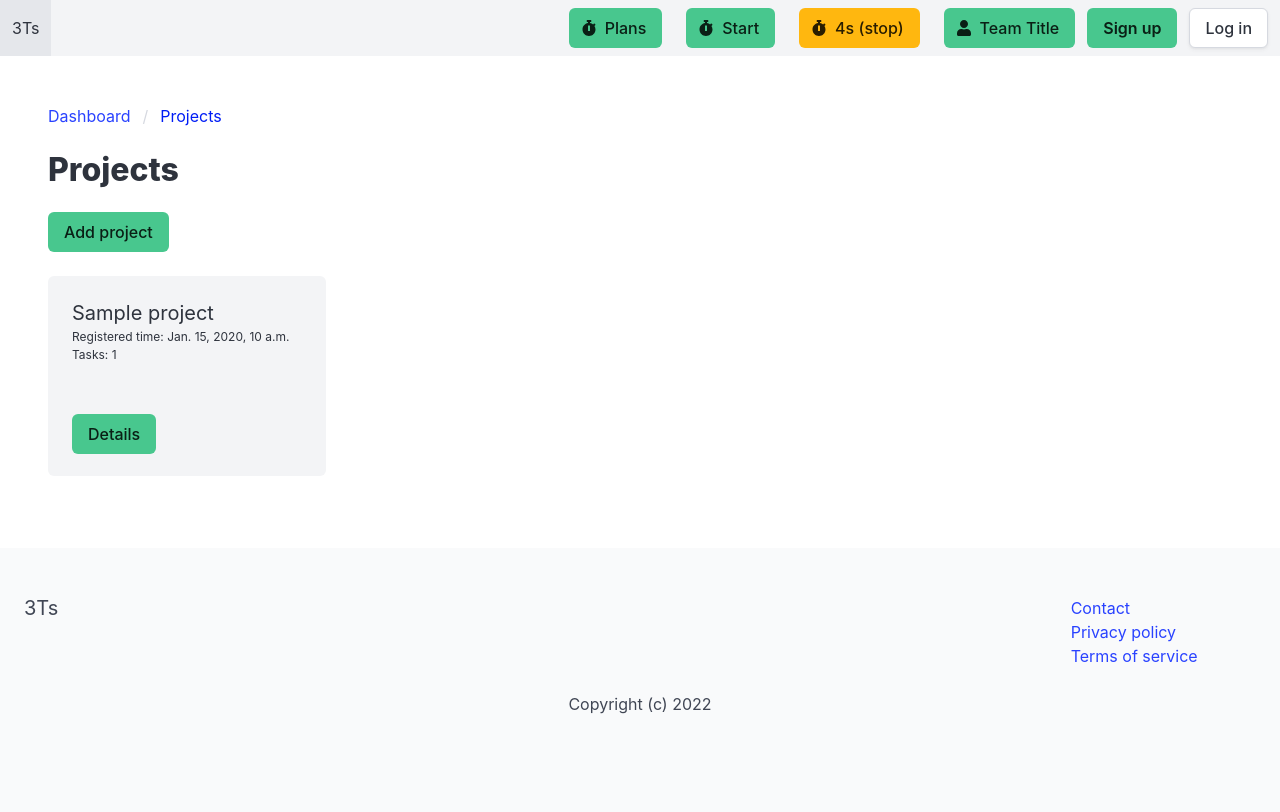
After one commit to ArtusU/3Ts, a Django app: template apps/project/templates/project/projects.html in a window 1280 px wide. The commit adds this page. Run offline with Django 3.2, Linux system fonts and the light colour scheme; the template is opened without the code that fills it: most values are stand-ins (such as "Sample title", 1, 10 or a date in 2020); some libraries are stand-ins or nearby versions.

Commit message:
user projects list

```diff
--- a/apps/core/templates/core/base.html
+++ b/apps/core/templates/core/base.html
@@ -17,7 +17,7 @@
 
             <div class="navbar-menu">
                 <div class="navbar-end">
-
+                    {% if not request.user.is_authenticated %}
                     <div class="navbar-item">
                         <div class="buttons">
                             <a class="button is-success" href="{% url 'plans' %}">
@@ -26,6 +26,16 @@
                             </a>
                         </div>
                     </div>
+                    {% else %}
+                    <div class="navbar-item">
+                        <div class="buttons">
+                            <a class="button is-success" href="{% url 'project:projects' %}">
+                                <span class="icon"><i class="fas fa-university"></i></span>
+                                <span>Projects</span>
+                            </a>
+                        </div>
+                    </div>
+                    {% endif %}
 
                     <div class="navbar-item">
                         <div class="buttons">
--- /dev/null
+++ b/apps/project/templates/project/projects.html
@@ -0,0 +1,105 @@
+{% extends 'core/base.html' %}
+
+{% block title %}Projects | {% endblock %}
+
+{% block content %}
+    <div id="projects-app">
+        <nav class="breadcrumb" aria-label="breadcrumbs">
+            <ul>
+                <li><a href="#">Dashboard</a></li>
+                <li class="is-active"><a href="#" aria-current="page">Projects</a></li>
+            </ul>
+        </nav>
+
+        <div class="columns">
+            <div class="column is-4">
+                <h1 class="title">Projects</h1>
+                    <a @click="showAddProjectModal = !showAddProjectModal" class="button is-success">Add project</a>
+            </div>
+        </div>
+
+        <div class="columns">
+            {% for project in projects %}
+                <div class="column is-3">
+                    <div class="notification">
+                        <h2 class="is-size-5">{{ project.title }}</h2>
+                        <p class="is-size-7">Registered time: {{ project.registered_time }}</p>
+                        <p class="is-size-7">Tasks: {{ project.num_tasks_todo }}</p>
+
+                        <hr>
+
+                        <a href="#" class="button is-success">Details</a>
+                    </div>
+                </div>
+            {% empty %}
+                <div class="column is-3">
+                    <div class="notification">
+                        No projects yet...
+                    </div>
+                </div>
+            {% endfor %}
+        </div>
+
+        <div class="modal" :class="{'is-active': showAddProjectModal}">
+            <div class="modal-background"></div>
+
+            <form method="post" action="." @submit="validateForm">
+                {% csrf_token %}
+
+                <div class="modal-card">
+                    <div class="modal-card-head">
+                        <p class="modal-card-title">Add project</p>
+                    </div>
+
+                    <div class="modal-card-body">
+                        <div class="field">
+                            <label>Title</label>
+                            <div class="control">
+                                <input type="text" name="title" id="id_title" v-model="title" class="input">
+                            </div>
+                        </div>
+
+                        <div class="notification is-danger" v-if="showError">
+                            The title field is missing!
+                        </div>
+                    </div>
+
+                    <footer class="modal-card-foot">
+                        <button class="button is-success">Submit</button>
+                        <button class="button" @click="showAddProjectModal = !showAddProjectModal">Cancel</button>
+                    </footer>
+                </div>
+            </form>
+        </div>
+    </div>
+{% endblock %}
+
+{% block scripts %}
+    <script>
+        const ProjectsApp = {
+            data() {
+                return {
+                    showAddProjectModal: false,
+                    title: '',
+                    showError: false
+                }
+            },
+            delimiters: ['[[', ']]'],
+            methods: {
+                validateForm(e) {
+                    if (this.title) {
+                        return true
+                    }
+
+                    this.showError = true
+
+                    e.preventDefault()
+
+                    return false
+                }
+            }
+        }
+
+        Vue.createApp(ProjectsApp).mount('#projects-app')
+    </script>
+{% endblock %}
--- a/apps/team/context_processors.py
+++ b/apps/team/context_processors.py
@@ -5,7 +5,6 @@ def active_team(request):
     if request.user.is_authenticated:
         if request.user.userprofile.active_team_id:
             team = Team.objects.get(pk=request.user.userprofile.active_team_id)
-
             return {'active_team': team}
 
     return {'active_team': None}
--- a/ttt/urls.py
+++ b/ttt/urls.py
@@ -19,4 +19,6 @@ urlpatterns = [
     path("logout/", auth_views.LogoutView.as_view(), name="logout"),
     path("myaccount/", include("apps.userprofile.urls")),
     path("myaccount/teams/", include("apps.team.urls")),
+
+    path("projects/", include("apps.project.urls")),
 ]
```
Also changed, not shown: apps/project/urls.py (added, +9 -0 lines), apps/project/views.py (+25 -2 lines).
